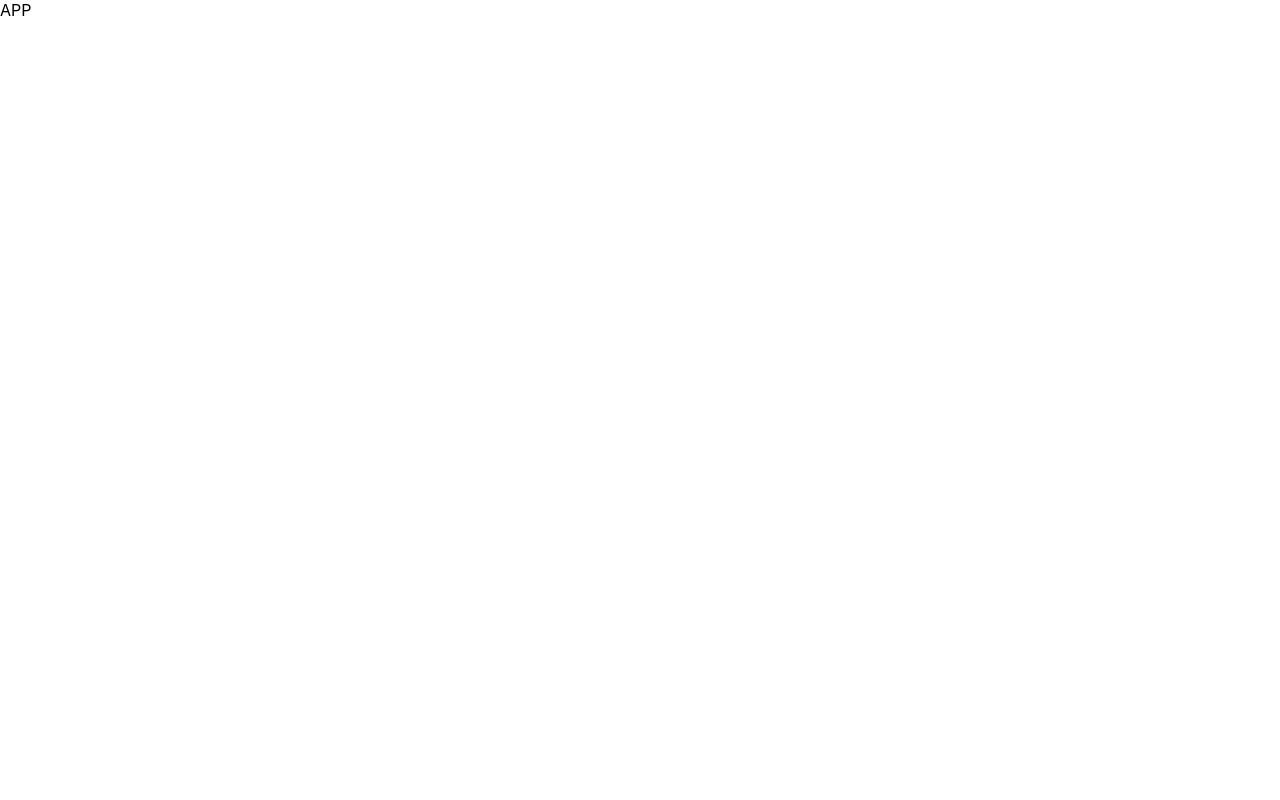
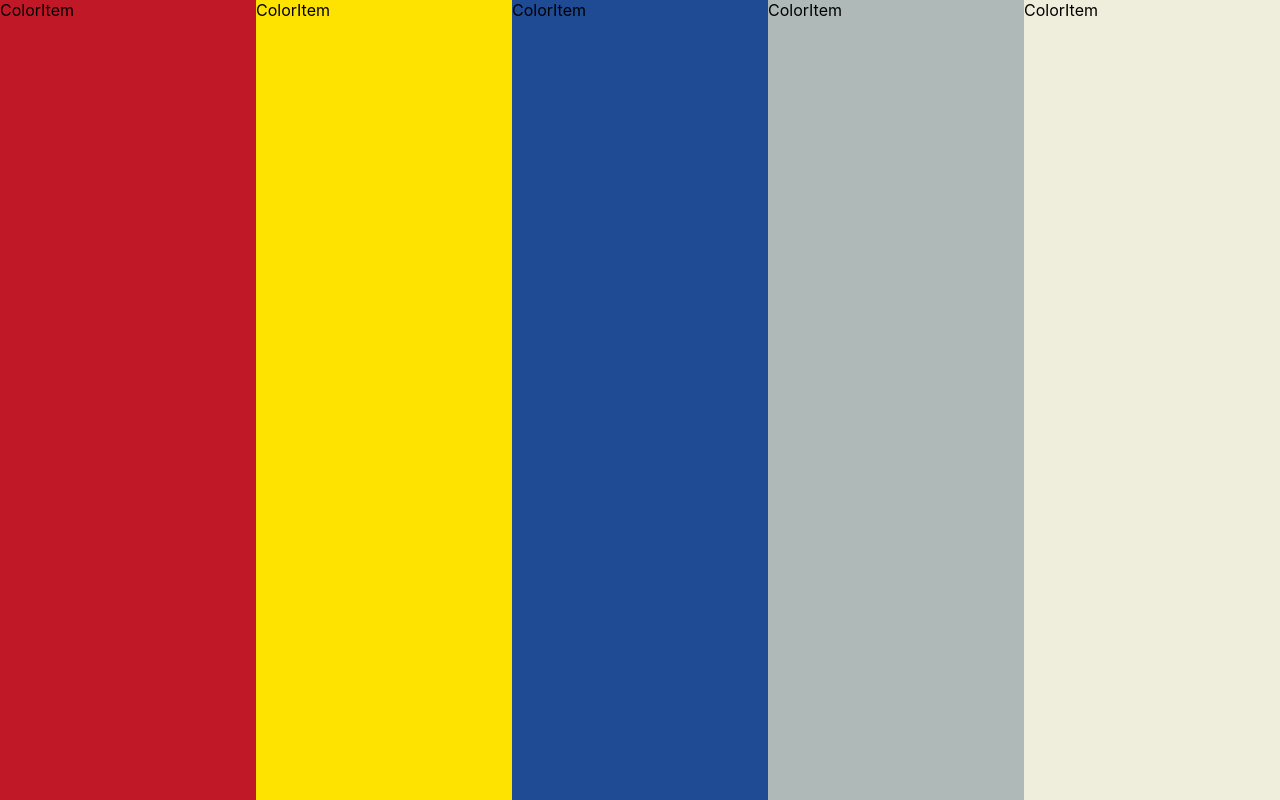
Before and after one commit to ximuli/colors, a React (Vite) app: page / in a window 1280 px wide. Built offline with nearby package versions, Linux system fonts and the light colour scheme.

Commit message:
实现基础的colorItem组件

```diff
--- a/package.json
+++ b/package.json
@@ -10,7 +10,8 @@
   },
   "dependencies": {
     "react": "^18.2.0",
-    "react-dom": "^18.2.0"
+    "react-dom": "^18.2.0",
+    "sass": "^1.54.8"
   },
   "devDependencies": {
     "@types/react": "^18.0.17",
--- a/src/App.tsx
+++ b/src/App.tsx
@@ -1,11 +1,12 @@
 import { useState } from 'react'
 import './App.css'
+import Index from './pages/Index'
 
 function App() {
   const [count, setCount] = useState(0)
 
   return (
-    <div>APP</div>
+    <Index />
   )
 }
 
--- /dev/null
+++ b/src/components/ColorItem.module.scss
@@ -0,0 +1,4 @@
+.wrapper {
+  height: 100vh;
+  flex-grow: 1;
+}
--- /dev/null
+++ b/src/components/ColorItem.tsx
@@ -0,0 +1,19 @@
+import React from 'react'
+import s from './ColorItem.module.scss'
+
+interface Props {
+  colorOptions: Options
+}
+
+interface Options {
+  bgColor: string
+}
+
+export default function ColorItem(props: Props) {
+  const options:Options = props.colorOptions
+  return (
+    <div className={s.wrapper} style={ { backgroundColor: options.bgColor } }>
+      ColorItem
+    </div>
+  )
+}
--- /dev/null
+++ b/src/pages/Index.module.scss
@@ -0,0 +1,4 @@
+.wrapper {
+  // color: aquamarine;
+  display: flex;
+}
--- /dev/null
+++ b/src/pages/Index.tsx
@@ -0,0 +1,34 @@
+import { useState } from 'react'
+import s from './Index.module.scss'
+import ColorItem from '../components/ColorItem'
+
+export default function Index() {
+  const [count, setCount] = useState(0)
+  const optionsList = [
+    {
+      bgColor: 'rgb(193, 24, 39)'
+    },
+    {
+      bgColor: 'rgb(255, 227, 0)'
+    },
+    {
+      bgColor: 'rgb(31, 75, 149)'
+    },
+    {
+      bgColor: 'rgb(174, 185, 184)'
+    },
+    {
+      bgColor: 'rgb(239, 237, 220)'
+    }
+  ]
+  return (
+    <div className={s.wrapper}>
+      {
+        optionsList.map((item, index) => {
+          return <ColorItem colorOptions={item} key={index} />
+        })
+      }
+
+    </div>
+  )
+}
```
Also changed, not shown: 1 other file (tests, documents, lock files or other folders).
